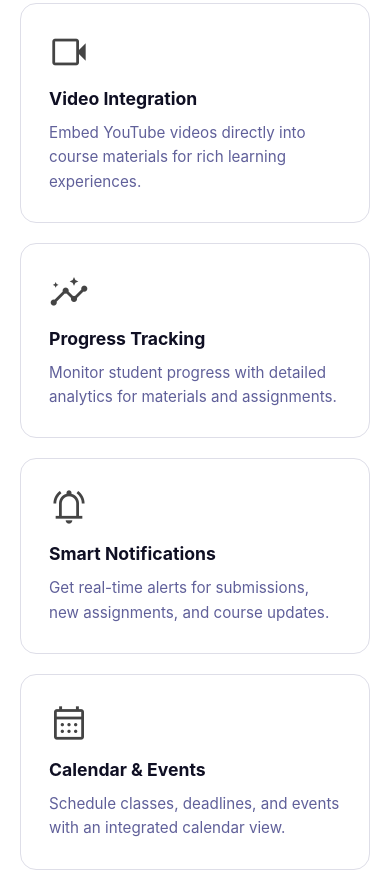
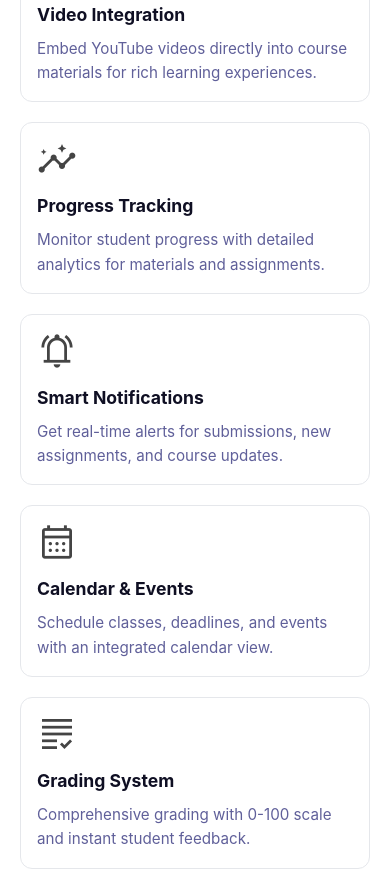
Before and after one commit to Dude-dev1/AcademicHive, a plain HTML site: page index.html in a window 390 px wide. Shown: the part 2340-3211 px from the top of the page. Drawn offline with nearby package versions, Linux system fonts and the light colour scheme.

Commit message:
Additional changes made to the UI

```diff
--- a/index.html
+++ b/index.html
@@ -114,7 +114,7 @@
             </p>
           </div>
           <div class="features-grid">
-            <article class="feature feature-hover">
+            <article class="feature feature-card feature-hover">
               <div class="icon">bar_chart</div>
               <h3>Course Management</h3>
               <p>
@@ -122,7 +122,7 @@
                 enrollment with capacity limits.
               </p>
             </article>
-            <article class="feature feature-hover">
+            <article class="feature feature-card feature-hover">
               <div class="icon">edit_document</div>
               <h3>Assignment Tracking</h3>
               <p>
@@ -130,7 +130,7 @@
                 feedback instantly.
               </p>
             </article>
-            <article class="feature feature-hover">
+            <article class="feature feature-card feature-hover">
               <div class="icon">videocam</div>
               <h3>Video Integration</h3>
               <p>
@@ -138,7 +138,7 @@
                 learning experiences.
               </p>
             </article>
-            <article class="feature feature-hover">
+            <article class="feature feature-card feature-hover">
               <div class="icon">insights</div>
               <h3>Progress Tracking</h3>
               <p>
@@ -146,7 +146,7 @@
                 and assignments.
               </p>
             </article>
-            <article class="feature feature-hover">
+            <article class="feature feature-card feature-hover">
               <div class="icon">notifications_active</div>
               <h3>Smart Notifications</h3>
               <p>
@@ -154,7 +154,7 @@
                 course updates.
               </p>
             </article>
-            <article class="feature feature-hover">
+            <article class="feature feature-card feature-hover">
               <div class="icon">calendar_month</div>
               <h3>Calendar & Events</h3>
               <p>
@@ -162,7 +162,7 @@
                 calendar view.
               </p>
             </article>
-            <article class="feature feature-hover">
+            <article class="feature feature-card feature-hover">
               <div class="icon">grading</div>
               <h3>Grading System</h3>
               <p>
@@ -170,7 +170,7 @@
                 feedback.
               </p>
             </article>
-            <article class="feature feature-hover">
+            <article class="feature feature-card feature-hover">
               <div class="icon">check_circle</div>
               <h3>Material Completion</h3>
               <p>
@@ -225,13 +225,13 @@
             <p class="section-subtitle">Get started in minutes, not hours</p>
           </div>
           <div class="workflow">
-            <div class="workflow-item">
+            <div class="workflow-item feature-card">
               <div class="workflow-number">1</div>
               <h3>Create Your Account</h3>
               <p>Sign up as a teacher or student. No credit card required.</p>
             </div>
             <div class="workflow-arrow">→</div>
-            <div class="workflow-item">
+            <div class="workflow-item feature-card">
               <div class="workflow-number">2</div>
               <h3>Set Up Courses</h3>
               <p>
@@ -239,7 +239,7 @@
               </p>
             </div>
             <div class="workflow-arrow">→</div>
-            <div class="workflow-item">
+            <div class="workflow-item feature-card">
               <div class="workflow-number">3</div>
               <h3>Start Learning</h3>
               <p>
--- a/script.js
+++ b/script.js
@@ -51,3 +51,18 @@
     });
   });
 })();
+
+const observer = new IntersectionObserver(
+  (entries) => {
+    entries.forEach((entry) => {
+      if (entry.isIntersecting) {
+        entry.target.classList.add("visible");
+      }
+    });
+  },
+  { threshold: 0.2 }
+);
+
+document.querySelectorAll(".feature-card").forEach((card) => {
+  observer.observe(card);
+});
--- a/styles.css
+++ b/styles.css
@@ -710,4 +710,18 @@ blockquote cite {
   .footer-links {
     justify-content: center;
   }
+  .feature-card {
+    border: 1px solid #e5e7eb;
+    border-radius: 0.75rem;
+    padding: 1rem;
+    background: white;
+    opacity: 0;
+    transform: translateY(20px);
+    transition: all 0.5s ease;
+  }
+
+  .feature-card.visible {
+    opacity: 1;
+    transform: translateY(0);
+  }
 }
```
